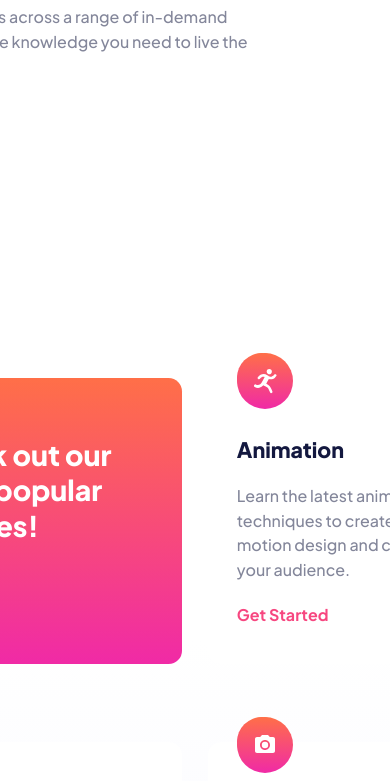
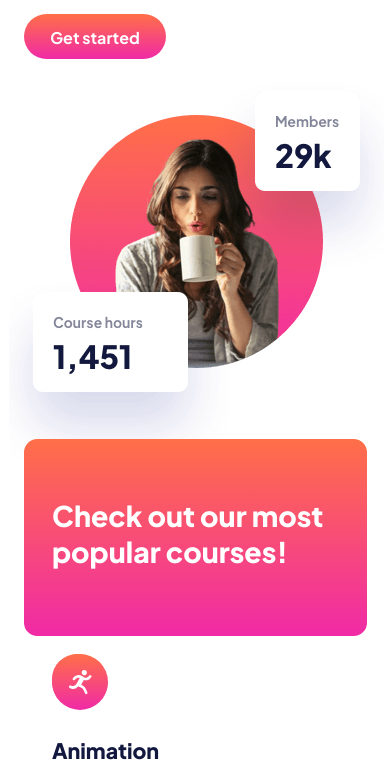
Before and after one commit to hector1234567/skilled-elearning-landing-page, a website: page index.html in a window 390 px wide. Shown: the part 329-1110 px from the top of the page. Drawn offline with Linux system fonts and the light colour scheme.

Commit message:
Responsive movile

```diff
--- a/index.html
+++ b/index.html
@@ -26,7 +26,7 @@
         </div>
         <div class="main-photo">
           <picture class="main-photo__picture">
-            <source media="(max-width: 600px)" srcset="./assets/image-hero-mobile.png 1x, ./assets/image-hero-mobile@2x.png 2x">
+            <source media="(max-width: 764px)" srcset="./assets/image-hero-mobile.png 1x, ./assets/image-hero-mobile@2x.png 2x">
             <source media="(max-width: 1190px)" srcset="./assets/image-hero-tablet.png 1x, ./assets/image-hero-tablet@2x.png 2x">
             <img srcset="./assets/image-hero-desktop.png 1x, ./assets/image-hero-desktop@2x.png 2x" src="./assets/image-hero-desktop.png" alt="Maximize skill, minimize budget">
           </picture>
--- a/sass/main.scss
+++ b/sass/main.scss
@@ -287,7 +287,7 @@ main {
     }
 
     .cards-container {
-        width: 68.98rem;
+        width: 689.8px;
         margin: 14rem 0;
 
         grid-template-columns: 1fr 1fr;
@@ -304,3 +304,54 @@ main {
     }
 
 }
+
+@media (max-width: 764px) {
+    .presentation-container {
+        flex-direction: column;
+        max-width: 343px;
+        align-items: center;
+    }
+
+    .presentation {
+        width: 100%;
+        height: 32.9rem;
+
+        &__title {
+            font-size: 40px;
+            line-height: 50.4px;
+        }
+
+        &__text {
+            width: 100%;
+            margin: 4.6rem 0;
+        }
+    }
+
+    .navbar,
+    .footer {
+        max-width: 100%;
+        margin-left: 16px;
+        margin-right: 16px;
+    }
+
+    .cards-container {
+        max-width: 343px;
+        margin: 0 16px 80px 16px;
+
+        grid-row-gap: 4.8rem;
+
+        grid-template-columns: 1fr;
+        grid-template-rows: 22.2rem 32.2rem 32.2rem 32.2rem 32.2rem 32.2rem;
+    }
+
+    .main-photo {
+        height: 43rem;
+
+        &__picture {
+            & img {
+                margin-top: 1.6rem;
+                margin-left: -130px;
+            }
+        }
+    }
+}
```
Also changed, not shown: css/style.css.
